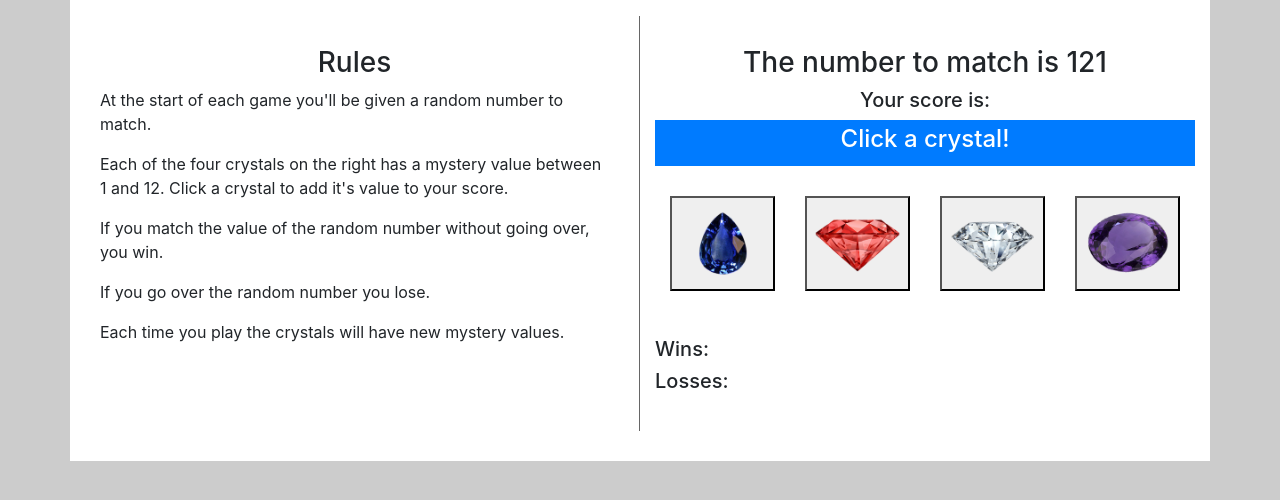
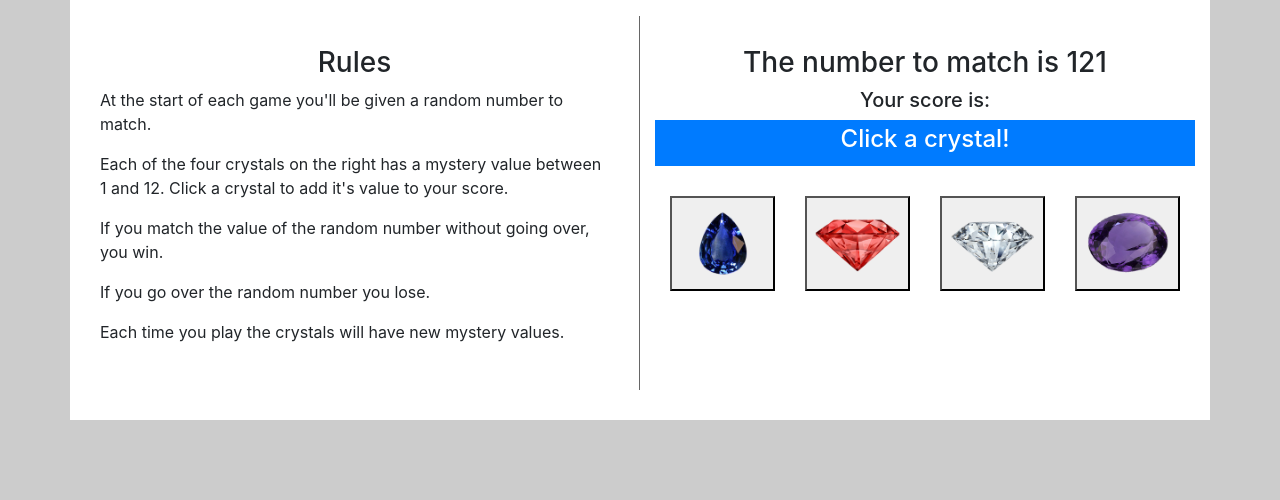
Before and after one commit to BourneID7/unit-4-game, a plain HTML site: page index.html in a window 1280 px wide. Shown: the part 70-570 px from the top of the page. Drawn offline with nearby package versions, Linux system fonts and the light colour scheme.

Commit message:
got win/loss determination working

```diff
--- a/index.html
+++ b/index.html
@@ -55,10 +55,10 @@
                     <p id="lossMessage"></p>
                 </div>
                 <div class="row">
-                    <h5>Wins: <span id="winsTotal"></span></h5>
+                    <h5 id="winsTotal"></h5>
                 </div>
                 <div class="row">
-                    <h5>Losses: <span id="lossTotal"></span></h5>
+                    <h5 id="lossTotal"></h5>
                 </div>
 
             </div> <!-- end of right column -->
```
